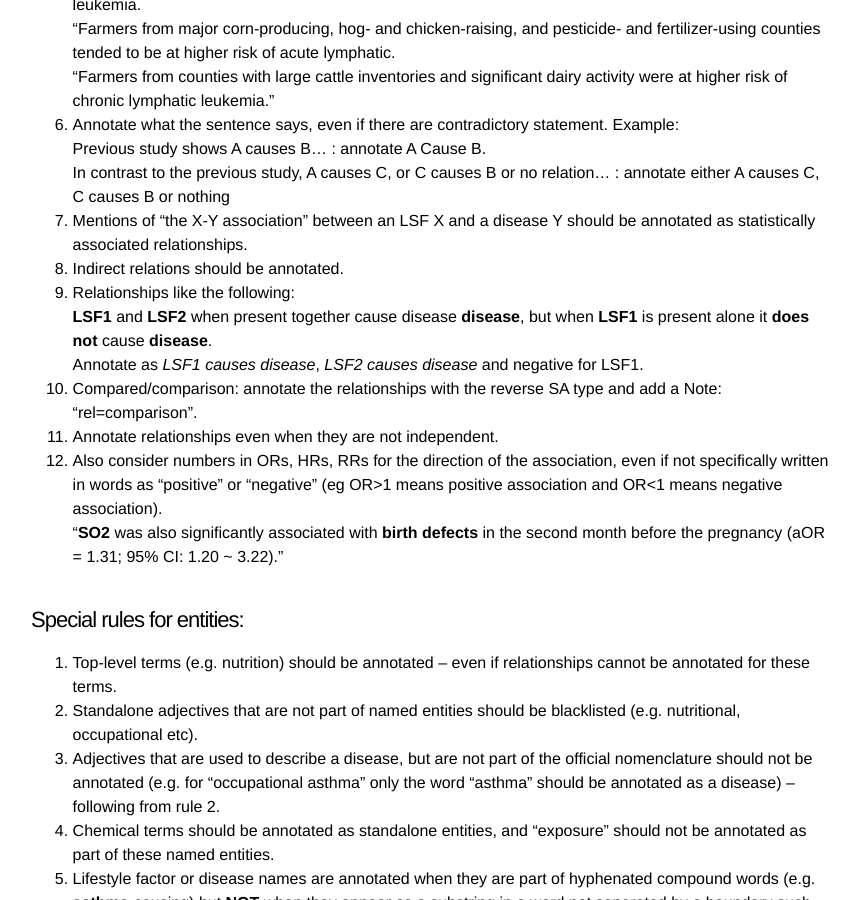
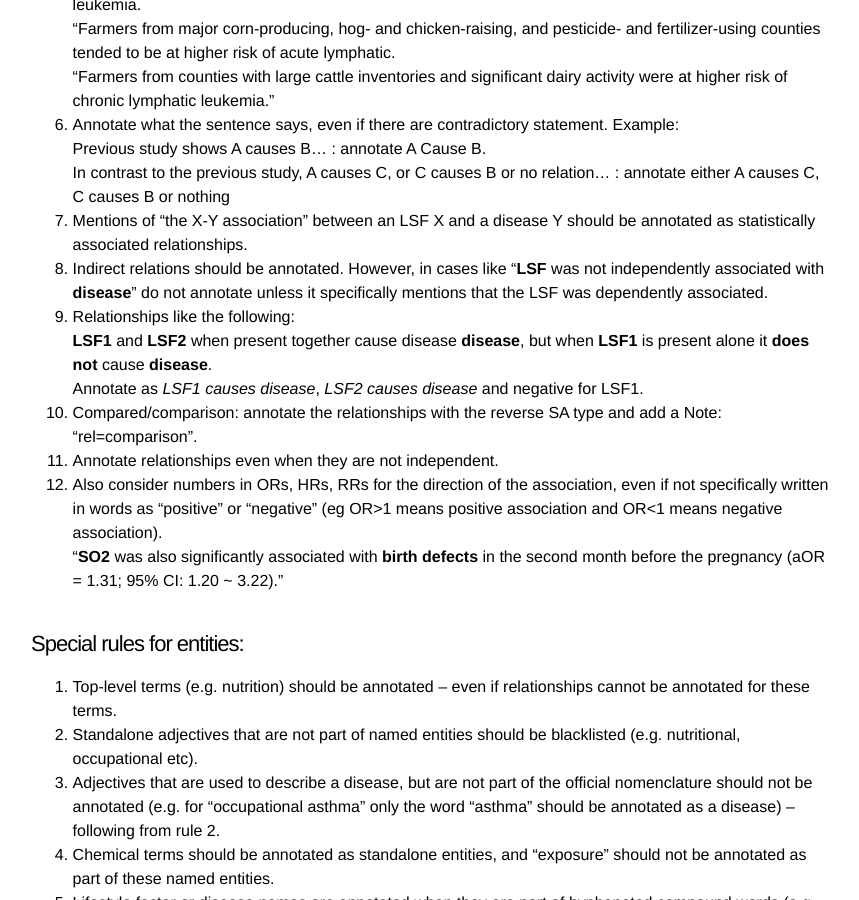
Before and after one commit to EvaMakri/lifestylefactors-annotation-docs, a Jekyll site: the page built from relations.md, in a window 1280 px wide and 900 px high, scrolled down 2739 px. Shown: the whole window, without its empty margins (209-1068 px from the left). Built offline with Jekyll 4.4.1, drawn with Linux system fonts in a browser that asks for light colours.

Commit message:
Update relations.md

```diff
--- a/relations.md
+++ b/relations.md
@@ -136,7 +136,8 @@ Examples:
 
 7. Mentions of “the X-Y association” between an LSF X and a disease Y should be annotated as statistically associated relationships.
 
-1. Indirect relations should be annotated.
+1. Indirect relations should be annotated. However, in cases like “__LSF__ was not independently associated with __disease__” do not annotate unless it specifically mentions that the LSF was dependently associated.
+
 
 2. Relationships like the following:
 
```
